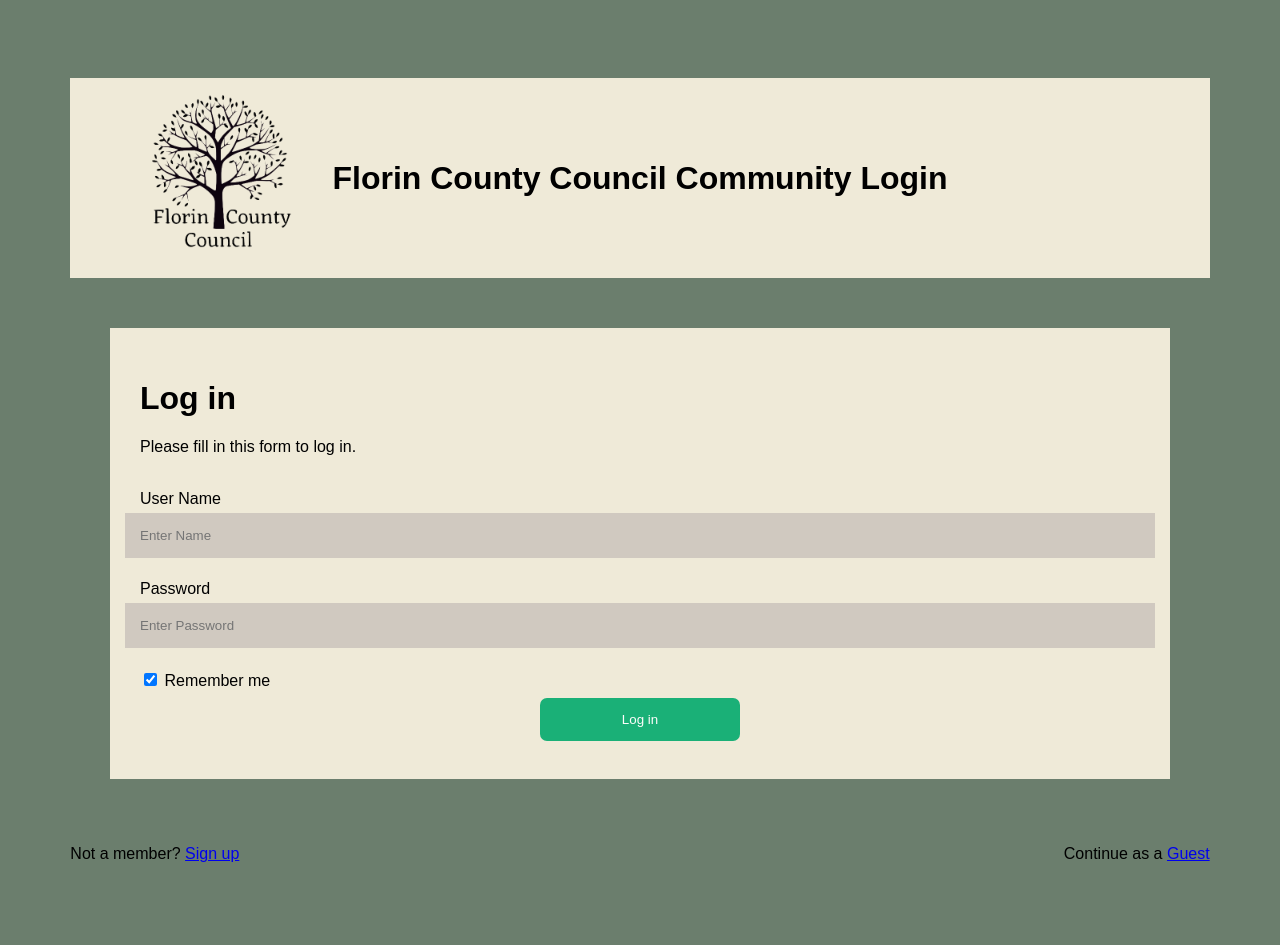
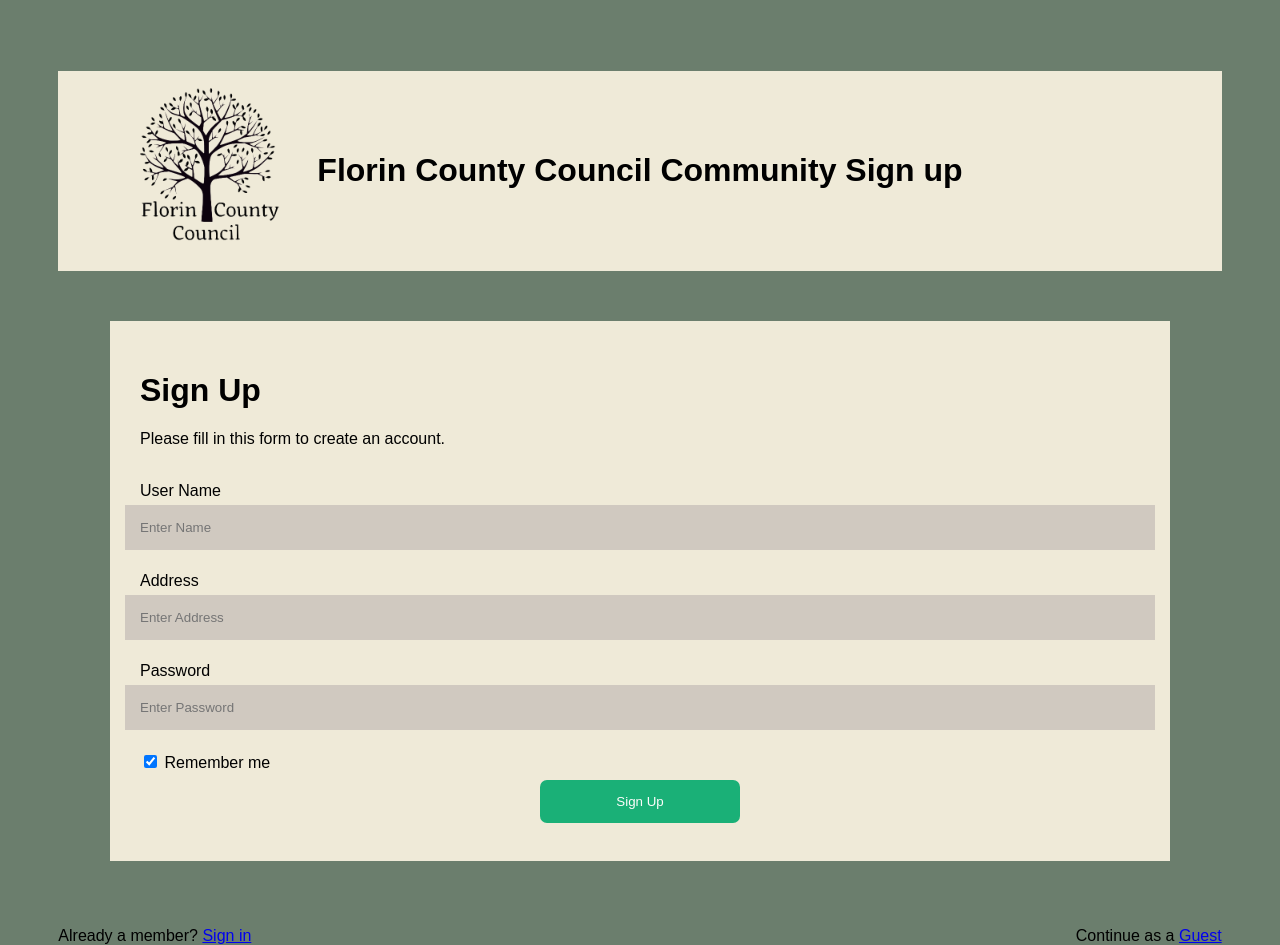
Before and after one commit to yf-chau/sunakkered, a website: page client/sign-up.html in a window 1280 px wide. Before the commit the page ends 863 px from the top, so only its background shows below. Drawn offline with Linux system fonts and the light colour scheme; a web font is replaced by a local one.

Commit message:
Changed html and css file names

```diff
--- a/client/login.html
+++ b/client/sign-up.html
@@ -4,9 +4,9 @@
     <meta charset="UTF-8">
     <meta name="viewport" content="width=device-width, initial-scale=1.0">
     <title>Document</title>
-    <link rel="stylesheet" href="./login.css"></link>
+    <link rel="stylesheet" href="./sign-up.css"></link>
     <link href="https://fonts.googleapis.com/css2?family=Ysabeau+Office:wght@300&display=swap" rel="stylesheet">
-    <script src="./assets/login.js" defer></script>
+    <script src="./assets/signup.js" defer></script>
 </head>
 <body>
     <div class="container-wrapper">
@@ -16,27 +16,30 @@
                 <img src="./images/Logo-new.png" alt="logo">
             </div>
             <div class="title">
-                <h1>Florin County Council Community Login</h1>
+                <h1>Florin County Council Community Sign up</h1>
             </div>
         </div>
 
-        <form id="login-form" class="login-form" action="">
+        <form id="register-form" class="register-form" action="">
             <div class="container">
-                <h1>Log in</h1>
-                <p>Please fill in this form to log in.</p>
+                <h1>Sign Up</h1>
+                <p>Please fill in this form to create an account.</p>
                 <br>
-                <label for="email">User Name</label>
-                <input id="username" class="text-box" type="text" placeholder="Enter Name" name="username" required>
+                <label for="username">User Name</label>
+                <input  id="username" class="text-box" type="text" placeholder="Enter Name" name="username" required>
+                <label for="address">Address</label>
+                <input  id="address" type="address" placeholder="Enter Address" name="address" required>
+                <label>
                 <label for="password">Password</label>
-                <input id="password"  type="password" placeholder="Enter Password" name="password" required>
+                <input  id="password" type="password" placeholder="Enter Password" name="password" required>
                 <label>
                     <input type="checkbox" checked="checked" name="remember"> Remember me
                 </label>
                 <div class="submit">
-                    <button type="submit" class="signupbtn">Log in</button>
+                    <button type="submit" class="signupbtn">Sign Up</button>
                 </div>
             </div>
-            <p class="inline-p">Not a member? <a href="./login.html">Sign up</a></p>
+            <p class="inline-p">Already a member? <a href="./sign-in.html">Sign in</a></p>
             <p class="inline-p guest">Continue as a <a href="./home.html"> Guest</a></p>
         </form>
     </div>
```
Also changed, not shown: client/sign-in.html (renamed from client/signup.html, +11 -14 lines), client/sign-in.css (renamed from client/login.css), client/sign-up.css (renamed from client/signup.css).
